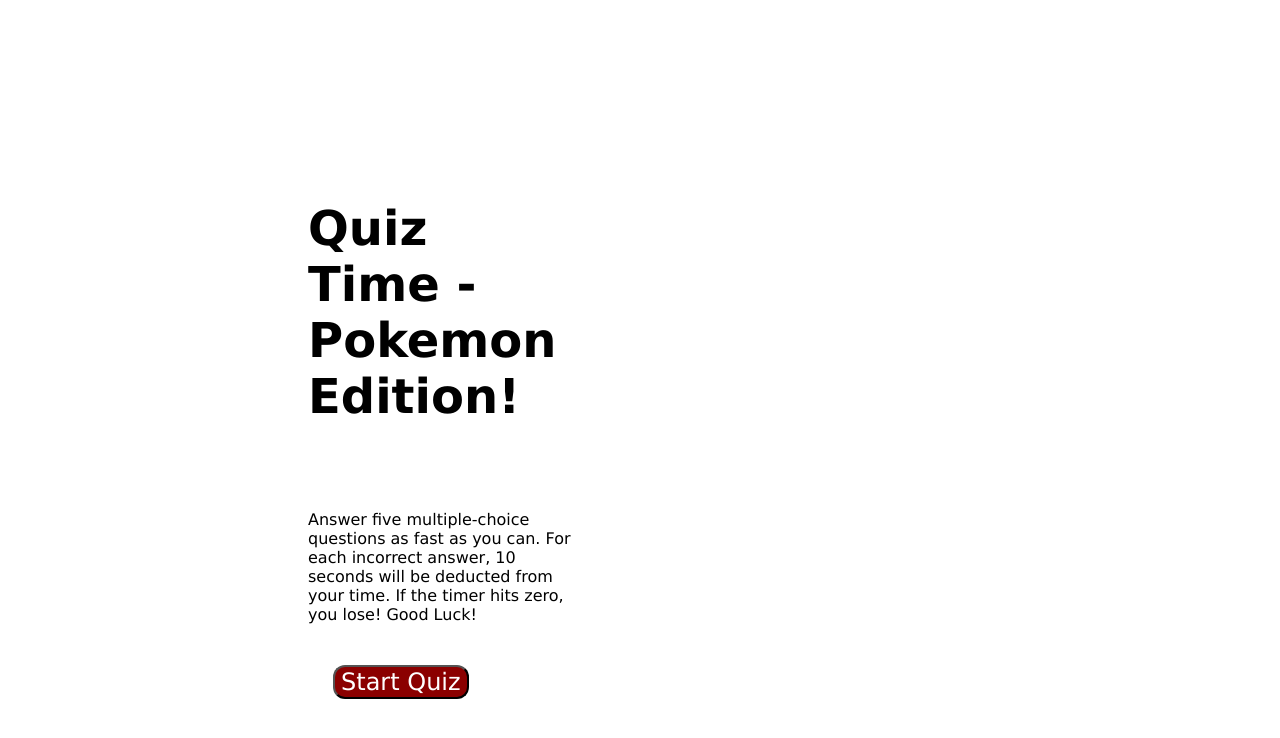
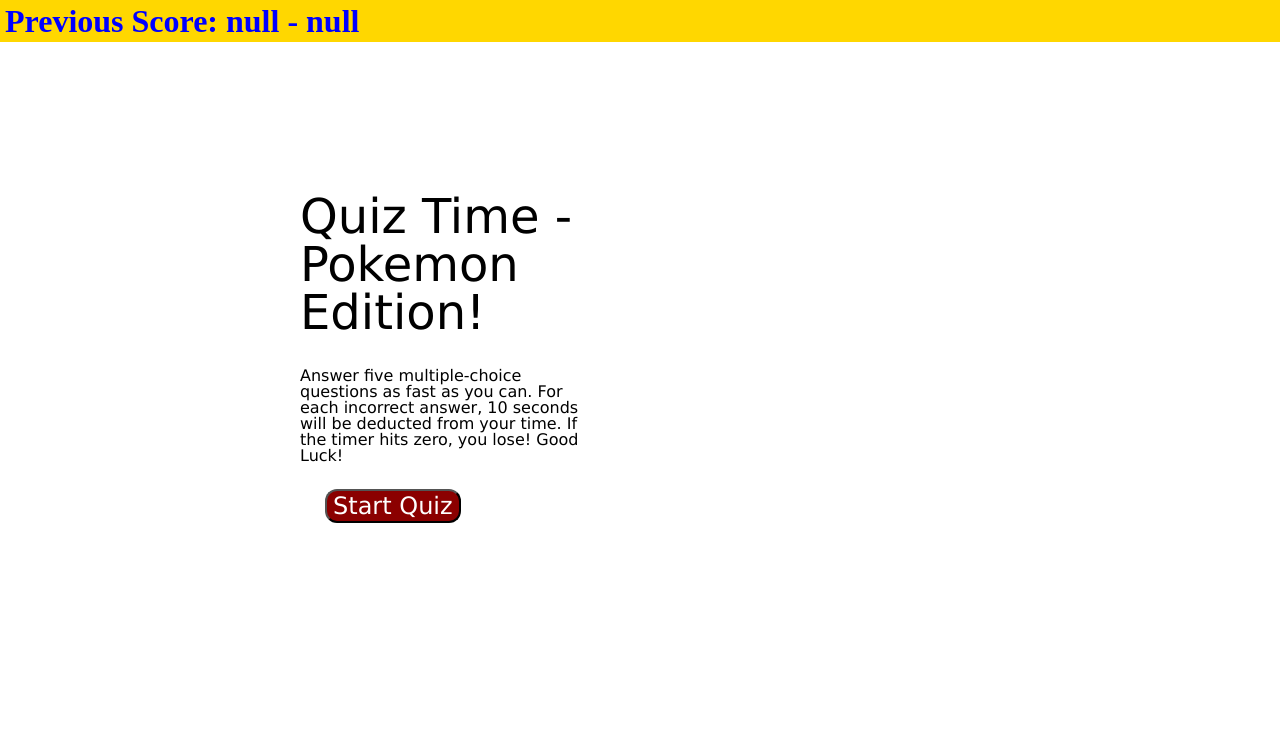
Before and after one commit to CollyLee/web-api-code-quiz, a plain HTML site: page index.html in a window 1280 px wide. Drawn offline with Linux system fonts and the light colour scheme.

Commit message:
added prev score to header, adjusted CSS

```diff
--- /dev/null
+++ b/assets/CSS/cssreset.css
@@ -0,0 +1,48 @@
+/* http://meyerweb.com/eric/tools/css/reset/
+   v2.0 | 20110126
+   License: none (public domain)
+*/
+
+html, body, div, span, applet, object, iframe,
+h1, h2, h3, h4, h5, h6, p, blockquote, pre,
+a, abbr, acronym, address, big, cite, code,
+del, dfn, em, img, ins, kbd, q, s, samp,
+small, strike, strong, sub, sup, tt, var,
+b, u, i, center,
+dl, dt, dd, ol, ul, li,
+fieldset, form, label, legend,
+table, caption, tbody, tfoot, thead, tr, th, td,
+article, aside, canvas, details, embed,
+figure, figcaption, footer, header, hgroup,
+menu, nav, output, ruby, section, summary,
+time, mark, audio, video {
+	margin: 0;
+	padding: 0;
+	border: 0;
+	font-size: 100%;
+	font: inherit;
+	vertical-align: baseline;
+}
+/* HTML5 display-role reset for older browsers */
+article, aside, details, figcaption, figure,
+footer, header, hgroup, menu, nav, section {
+	display: block;
+}
+body {
+	line-height: 1;
+}
+ol, ul {
+	list-style: none;
+}
+blockquote, q {
+	quotes: none;
+}
+blockquote:before, blockquote:after,
+q:before, q:after {
+	content: '';
+	content: none;
+}
+table {
+	border-collapse: collapse;
+	border-spacing: 0;
+}
--- a/assets/CSS/style.css
+++ b/assets/CSS/style.css
@@ -10,7 +10,11 @@ h1 {
 
 header {
     display: flex;
-    justify-content: flex-end;
+    justify-content: space-between;
+    background-color: gold;
+    color: blue;
+    font-size: 200%;
+    font-weight: 600;
 }
 
 header div {
--- a/assets/JS/script.js
+++ b/assets/JS/script.js
@@ -13,6 +13,9 @@ var titleHeader = document.querySelector("#intro-header")
 var playerInitials = document.querySelector("#player-initials")
 var saveInitialsBtn = document.querySelector("#save-initials")
 var playerName = document.querySelector("#name")
+var prevScore = document.querySelector("#prev-score").textContent= "Previous Score: "+localStorage.getItem("player-name") +" - "+localStorage.getItem("final-score")
+
+
 
 // starts the quiz at question 1
 var questionNumber = 0
@@ -93,7 +96,7 @@ function questionDisplay() {
 // moves the player to the final screen that displays final score and asks for initials
 function gameOver() {
     localStorage.setItem("final-score", secondsLeft);
-    document.querySelector("#timer").innerHTML = '0 Seconds Left';
+    document.querySelector("#timer").innerHTML = '0 Seconds Left!';
     introText.style.display= "block";
     introText.textContent= "Your final score is..." + localStorage.getItem("final-score", secondsLeft);
     titleHeader.textContent= "WELL DONE!";
--- a/index.html
+++ b/index.html
@@ -6,6 +6,7 @@
     <meta name="viewport" content="width=device-width, initial-scale=1.0" />
     <meta http-equiv="X-UA-Compatible" content="ie=edge" />
     <title>Web APIs | Quiz Game</title>
+    <link rel="stylesheet" href="./assets/CSS/cssreset.css" />
     <link rel="stylesheet" href="./assets/CSS/style.css" />
 </head>
 
@@ -13,6 +14,7 @@
 
     <header>
         <!-- give this header a linear display type so that time is next to time-header -->
+        <div id="prev-score"></div>
         <div id="timer"></div>
     </header>
     <main>
```
Also changed, not shown: assets/images/project-screenshot.png (added), 1 other file.
